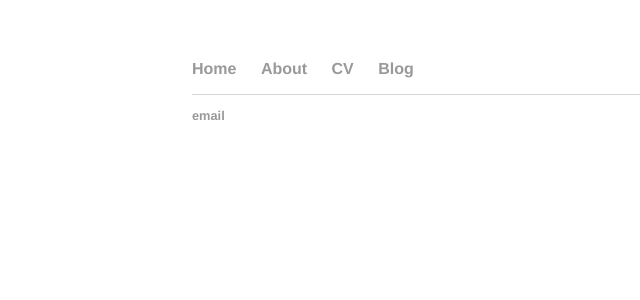
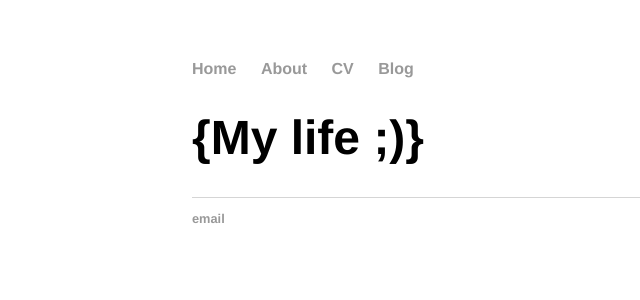
Before and after one commit to fnaqvi2151/fnaqvi2151.github.io, a Jekyll site: the page built from about/index.html, in a window 1280 px wide. Shown: the top 300 px of the page, without its empty margins (0-640 px from the left). Built offline with Jekyll 4.4.1, drawn with Linux system fonts in a browser that asks for light colours.

Commit message:
Update index.html

```diff
--- a/about/index.html
+++ b/about/index.html
@@ -1,4 +1,5 @@
 ---
 layout: default
-title: About Hank Quinlan
+title: About Me!
 ---
+<h1>{My life ;)}<h1>
```
